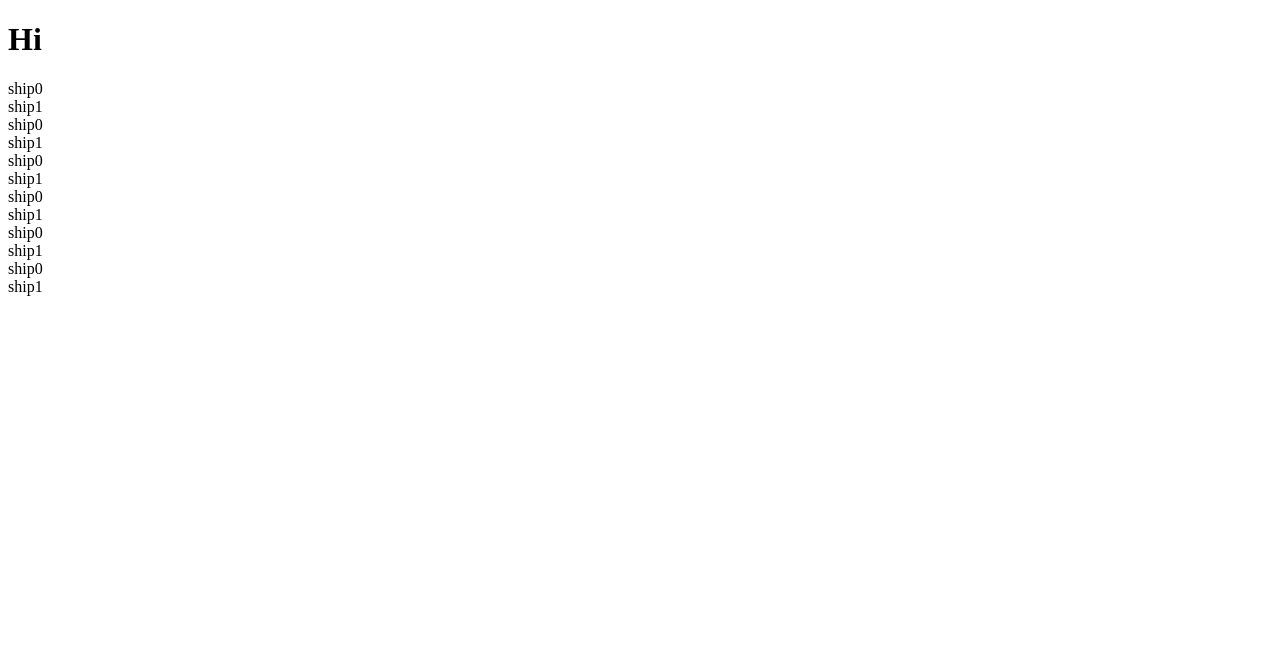
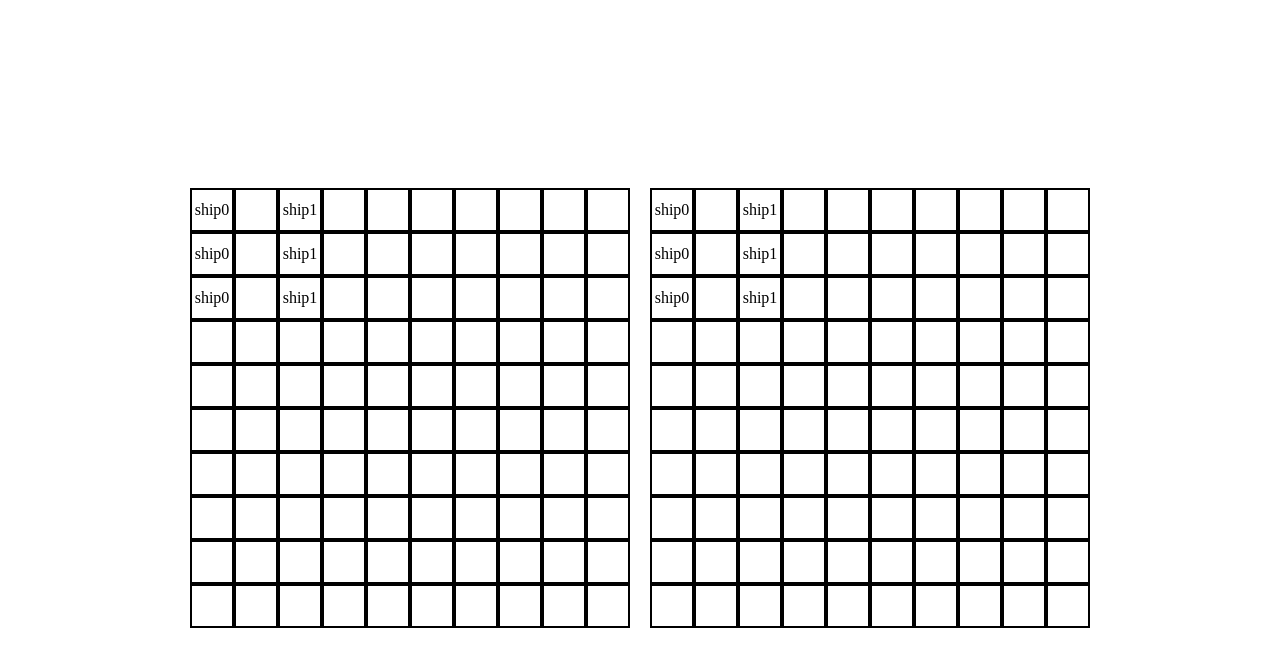
Before and after one commit to DenverDawgs18/Battleship, a website with bundled scripts: page dist/index.html in a window 1280 px wide. Built offline with nearby package versions, Linux system fonts and the light colour scheme.

Commit message:
Basic display working

```diff
--- a/src/index.js
+++ b/src/index.js
@@ -19,11 +19,11 @@ test for allOcean and end loop if true
 let playerBoard = new gameboard();
 playerBoard.createArr();
 playerBoard.placeShip([0,0],[2,0]);
-playerBoard.placeShip([0,1],[2,1])
+playerBoard.placeShip([0,2],[2,2])
 let computerBoard = new gameboard();
 computerBoard.createArr();
 computerBoard.placeShip([0,0], [2,0]);
-computerBoard.placeShip([0,1], [2,1])
+computerBoard.placeShip([0,2], [2,2])
 console.log(playerBoard.board, computerBoard.board)
 let check = true;
 let playa = new player();
@@ -45,20 +45,30 @@ let computer = new player();
 //     }}
 
 const displayManager = (function () {
+    const pwrapper = document.querySelector('.pwrapper');
+    const cwrapper = document.querySelector('.cwrapper')
     const displayBoards = () => {
         for(let i = 0; i < 10; i++){
+            let row = document.createElement('div');
+            row.classList.add('row');
             for(let j = 0; j < 10; j++){
                 let n = document.createElement("div");
-                n.textContent = playerBoard.board[i][j]
-                document.body.appendChild(n)
+                n.textContent = playerBoard.board[i][j];
+                n.classList.add('cell')
+                row.appendChild(n)
             }
+            pwrapper.appendChild(row)
         }
         for(let i = 0; i < 10; i++){
+            let row = document.createElement('div');
+            row.classList.add('row')
             for(let j = 0; j < 10; j++){
                 let n = document.createElement("div");
                 n.textContent = computerBoard.board[i][j];
-                document.body.appendChild(n)
+                n.classList.add('cell')
+                row.appendChild(n)
             }
+            cwrapper.appendChild(row)
         }
     }
     return {displayBoards}
--- a/styles.css
+++ b/styles.css
@@ -0,0 +1,24 @@
+.pwrapper, .cwrapper{
+    display: grid;
+}
+.pwrapper{
+    margin-right: 20px;
+}
+body{
+    display: flex;
+    justify-content: center;
+    align-items: center;
+    height: 100vh;
+}
+
+.row{
+    display: flex;
+}
+.cell{
+    height: 40px;
+    width: 40px;
+    border: 2px solid black;
+    display: flex;
+    justify-content: center;
+    align-items: center;
+}
```
Also changed, not shown: dist/index.html, dist/main.js, overwhelmed.txt (added).
